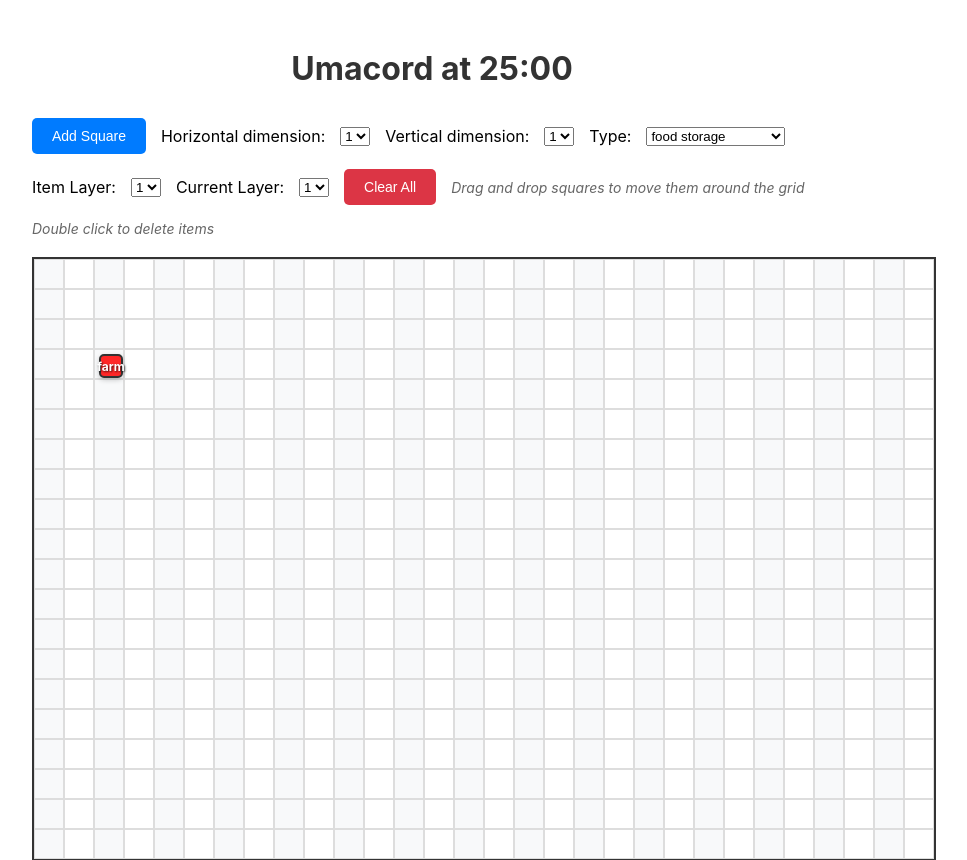
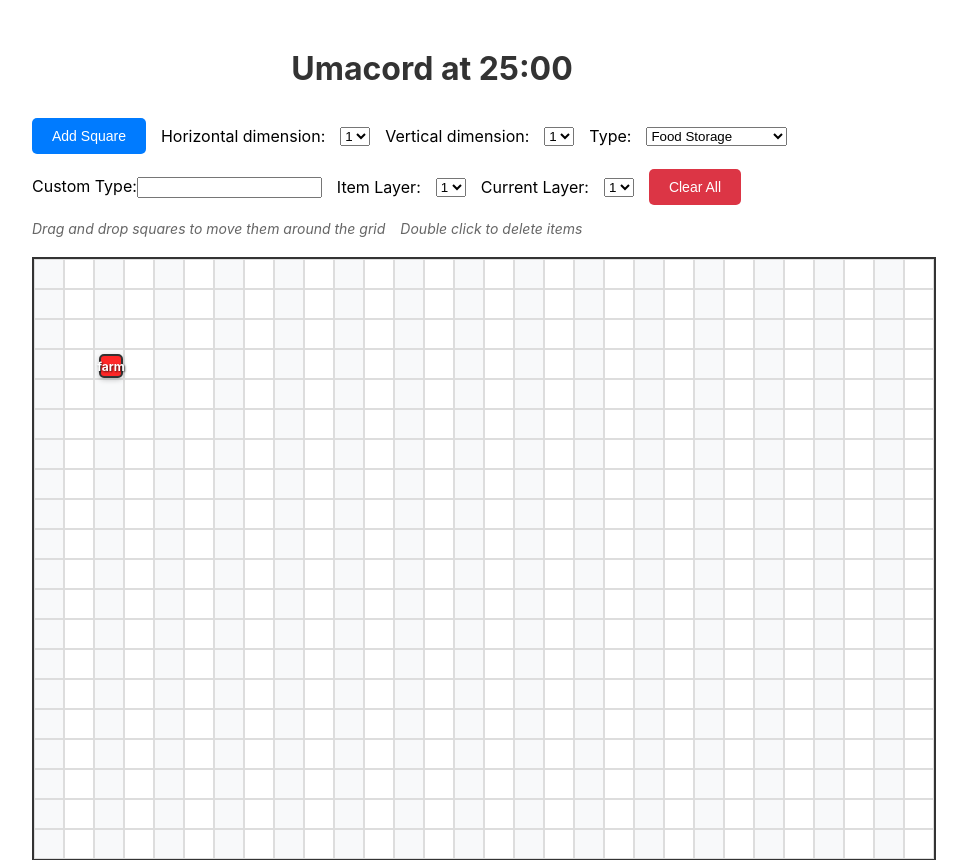
Before and after one commit to umacord-at-2500/umacord-habitat-designer, a React app: page / in a window 1280 px wide. Shown: the top 860 px of the page, without its empty margins (208-1175 px from the left). Built offline with nearby package versions, Linux system fonts and the light colour scheme; the HTML template or start-up script is replaced by a standard one.

Commit message:
Added custom type

```diff
--- a/src/App.jsx
+++ b/src/App.jsx
@@ -3,16 +3,46 @@ import React, { useState, useRef, useCallback } from "react";
 import "./App.css";
 
 const GRID_COLUMNS = 30; // 15 columns
-const GRID_ROWS = 20;    // 10 rows
+const GRID_ROWS = 20; // 10 rows
 const CELL_SIZE = 30; // 50px per cell
 
 const DraggableGrid = () => {
   const [draggedItem, setDraggedItem] = useState(null);
   const [dragOffset, setDragOffset] = useState({ x: 0, y: 0 });
   const [items, setItems] = useState([
-    { id: 1, layer: '1', x: 2, y: 3, width: 1, height: 1, name: "farm", color: '#ff2727ff', editor: false },
-    { id: 2, layer: '2', x: 5, y: 5, width: 2, height: 1, name: "death", color: '#4ecdc4', editor: false },
-    { id: 3, layer: '3', x: 7, y: 1, width: 2, height: 2, name: "minecraft", color: '#45b7d1', editor: false }
+    {
+      id: 1,
+      layer: "1",
+      x: 2,
+      y: 3,
+      width: 1,
+      height: 1,
+      name: "farm",
+      color: "#ff2727ff",
+      editor: false,
+    },
+    {
+      id: 2,
+      layer: "2",
+      x: 5,
+      y: 5,
+      width: 2,
+      height: 1,
+      name: "death",
+      color: "#4ecdc4",
+      editor: false,
+    },
+    {
+      id: 3,
+      layer: "3",
+      x: 7,
+      y: 1,
+      width: 2,
+      height: 2,
+      name: "minecraft",
+      color: "#45b7d1",
+      editor: false,
+    },
   ]);
 
   const gridRef = useRef(null);
@@ -62,8 +92,8 @@ const DraggableGrid = () => {
 
     const newPosition = getGridPosition(relativeX, relativeY);
 
-    setItems(prevItems =>
-      prevItems.map(item =>
+    setItems((prevItems) =>
+      prevItems.map((item) =>
         item.id === draggedItem.id
           ? { ...item, x: newPosition.x, y: newPosition.y }
           : item
@@ -87,7 +117,7 @@ const DraggableGrid = () => {
       height: verticalDim,
       name: colourType,
       color: colour,
-      editor: editorState
+      editor: editorState,
     };
     setItems((prev) => [...prev, newItem]);
   };
@@ -96,31 +126,29 @@ const DraggableGrid = () => {
     setItems([]);
   };
 
-  const [horizontalDim, setHorizontalDim] = useState('1');
-  const [verticalDim, setVerticalDim] = useState('1');
-  const [colourType, setColourType] = useState('food storage');
-  const [itemLayer, setItemLayer] = useState('1');
-  const [currentLayer, setCurrentLayer] = useState('1');
-  const [editorState, setEditorState] = useState(false)
+  const [horizontalDim, setHorizontalDim] = useState("1");
+  const [verticalDim, setVerticalDim] = useState("1");
+  const [colourType, setColourType] = useState("food storage");
+  const [itemLayer, setItemLayer] = useState("1");
+  const [currentLayer, setCurrentLayer] = useState("1");
+  const [editorState, setEditorState] = useState(false);
 
   const colourFromType = (colourType) => {
     // Example transformation: convert to uppercase and add a suffix
-    if (colourType == "food storage" ) {
-      return "#ff2727ff"
+    if (colourType == "Food Storage") {
+      return "#ff2727ff";
+    } else if (colourType == "Waste Management") {
+      return "#ff9a27ff";
+    } else if (colourType == "Communication") {
+      return "#f1ff27ff";
+    } else if (colourType == "Farmland") {
+      return "#40ff27ff";
+    } else if (colourType == "Resting Bay") {
+      return "#2793ffff";
+    } else if (colourType == "Corridor") {
+      return "rgb(101 101 101)";
     }
-    else if (colourType == "waste management" ) {
-      return "#ff9a27ff"
-    }
-    else if (colourType == "communication" ) {
-      return "#f1ff27ff"
-    }
-    else if (colourType == "farm" ) {
-      return "#40ff27ff"
-    }
-    else if (colourType == "resting bay" ) {
-      return "#2793ffff"
-    }
-    return "#8827ffff"
+    return "#8827ffff";
   };
 
   const colour = colourFromType(colourType);
@@ -133,7 +161,7 @@ const DraggableGrid = () => {
 
   const toggleEditor = (item) => {
     setEditorState(!item.editor);
-  }
+  };
 
   return (
     <div className="app">
@@ -141,12 +169,11 @@ const DraggableGrid = () => {
 
       <div className="controls">
         <button onClick={addNewSquare}>Add Square</button>
-        <label>
-          Horizontal dimension:
-        </label>
+        <label>Horizontal dimension:</label>
         <select
           value={horizontalDim}
-          onChange={e => setHorizontalDim(e.target.value)}>
+          onChange={(e) => setHorizontalDim(e.target.value)}
+        >
           <option value="1">1</option>
           <option value="2">2</option>
           <option value="3">3</option>
@@ -154,12 +181,11 @@ const DraggableGrid = () => {
           <option value="5">5</option>
           <option value="6">6</option>
         </select>
-        <label>
-          Vertical dimension:
-        </label>
+        <label>Vertical dimension:</label>
         <select
           value={verticalDim}
-          onChange={e => setVerticalDim(e.target.value)}>
+          onChange={(e) => setVerticalDim(e.target.value)}
+        >
           <option value="1">1</option>
           <option value="2">2</option>
           <option value="3">3</option>
@@ -167,25 +193,31 @@ const DraggableGrid = () => {
           <option value="5">5</option>
           <option value="6">6</option>
         </select>
-        <label>
-          Type:
-        </label>
+        <label>Type:</label>
         <select
           value={colourType}
-          onChange={e => setColourType(e.target.value)}>
-          <option value="food storage">food storage</option>
-          <option value="waste management">waste management</option>
-          <option value="communication">communication</option>
-          <option value="farm">farm</option>
-          <option value="resting bay">resting bay</option>
-          <option value="entertainment">entertainment</option>
+          onChange={(e) => setColourType(e.target.value)}
+        >
+          <option value="Food Storage">Food Storage</option>
+          <option value="Waste Management">Waste Management</option>
+          <option value="Communication">Communication</option>
+          <option value="Farm">Farm</option>
+          <option value="Resting Bay">Resting Bay</option>
+          <option value="Entertainment">Entertainment</option>
+          <option value="Corridor">Corridor</option>
         </select>
-        <label>
-          Item Layer:
+        <label
+          value={colourType}
+          onChange={(e) => setColourType(e.target.value)}
+        >
+          Custom Type:
+          <input type="text" name="Custom Type" />
         </label>
+        <label>Item Layer:</label>
         <select
           value={itemLayer}
-          onChange={e => setItemLayer(e.target.value)}>
+          onChange={(e) => setItemLayer(e.target.value)}
+        >
           <option value="1">1</option>
           <option value="2">2</option>
           <option value="3">3</option>
@@ -193,12 +225,11 @@ const DraggableGrid = () => {
           <option value="5">5</option>
           <option value="6">6</option>
         </select>
-        <label>
-          Current Layer:
-        </label>
+        <label>Current Layer:</label>
         <select
           value={currentLayer}
-          onChange={e => setCurrentLayer(e.target.value)}>
+          onChange={(e) => setCurrentLayer(e.target.value)}
+        >
           <option value="1">1</option>
           <option value="2">2</option>
           <option value="3">3</option>
@@ -211,9 +242,7 @@ const DraggableGrid = () => {
         <span className="hint">
           Drag and drop squares to move them around the grid
         </span>
-        <span className="hint">
-          Double click to delete items
-        </span>
+        <span className="hint">Double click to delete items</span>
       </div>
 
       <div
@@ -236,7 +265,7 @@ const DraggableGrid = () => {
         })}
 
         {/* Render draggable items */}
-        {items.map((item) => (
+        {items.map((item) =>
           item.layer === currentLayer ? (
             <div
               key={item.id}
@@ -251,11 +280,12 @@ const DraggableGrid = () => {
                 backgroundColor: item.color,
               }}
             >
-            <span className="item-coordinates">
-              {item.name}
-            </span>
-            </div> ) : (<div/>)
-        ))}
+              <span className="item-coordinates">{item.name}</span>
+            </div>
+          ) : (
+            <div />
+          )
+        )}
       </div>
 
       <div className="items-list">
@@ -266,8 +296,16 @@ const DraggableGrid = () => {
           <ul>
             {items.map((item) => (
               <li key={item.id} style={{ color: item.color }}>
-                Layer {item.layer}: {item.name} area of {item.width} x {item.height} at position ({item.x}, {item.y})
-                {!item.editorState ? (<button style={{marginLeft: '30px'}} onClick={() => setEditorState(item)}>edit</button>) : (null)}
+                Layer {item.layer}: {item.name} area of {item.width} x{" "}
+                {item.height} at position ({item.x}, {item.y})
+                {!item.editorState ? (
+                  <button
+                    style={{ marginLeft: "30px" }}
+                    onClick={() => setEditorState(item)}
+                  >
+                    edit
+                  </button>
+                ) : null}
               </li>
             ))}
           </ul>
```
Lines whose indentation alone changed are shown as unchanged.
